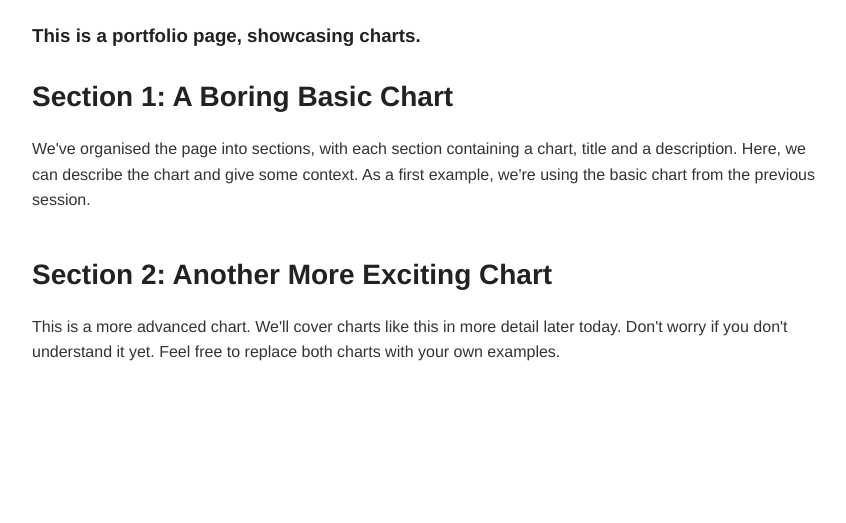
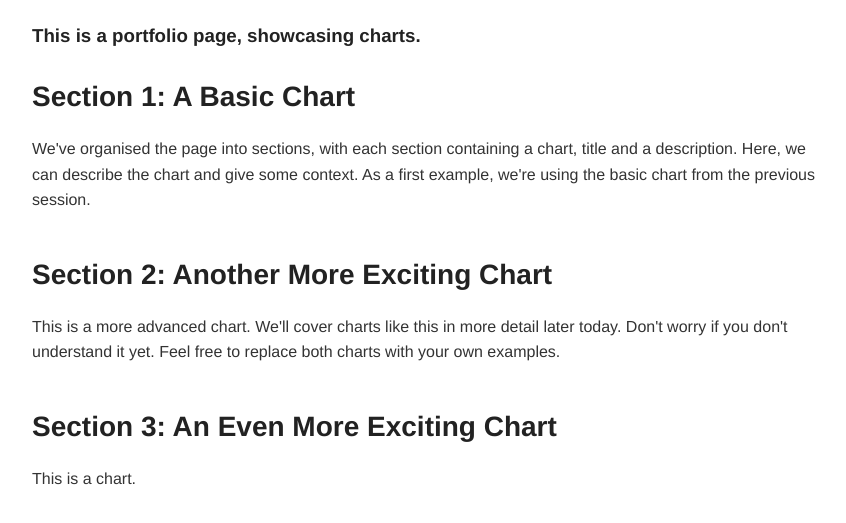
Before and after one commit to MGAB25/MGAB25.GitHub.io, a plain HTML site: page index.html in a window 1280 px wide. Shown: the part 189-712 px from the top of the page, without its empty margins (208-1054 px from the left). Drawn offline with Linux system fonts and the light colour scheme; a script that the page names is missing.

Commit message:
Add files via upload

```diff
--- a/index.html
+++ b/index.html
@@ -51,7 +51,7 @@
     <!-- We're organising the page into sections, with each section containing a chart, title and a description -->
     <section>
         <div class="chart-description">
-            <h2>Section 1: A Boring Basic Chart</h2>
+            <h2>Section 1: A Basic Chart</h2>
             <p> <!-- This is a paragraph, it's the main way to display text on a web page -->
                 We've organised the page into sections, with each section containing a chart, title and a description. Here, we can describe the chart and give some context.
                 As a first example, we're using the basic chart from the previous session.
@@ -75,17 +75,27 @@
         <!-- Try copying pasting the section above -->
         <!-- You'll need to change the id of the figure "<figure id="Location3"... -->
         <!-- ... and add a new variable for the graph spec in the script at the bottom of the page -->
-
+        <section>
+            <div class="chart-description"> <!-- we are grouping the title and description together so we can style them together -->
+                <h2>Section 3: An Even More Exciting Chart</h2>
+                <p> <!-- This is a paragraph, it's the main way to display text on a web page -->
+                    This is a chart.
+                </p>
+            </div>
+            <figure id="Location3"></figure> <!-- we give it an id so we can put a vega-lite graph here with VegaEmbed -->
+        </section>
 
     <!-- This is a script, it's a way to run JavaScript code on the page -->
     <script>
         // This is a comment in JavaScript - it's a different language to HTML and CSS
 
         var figure_1_spec = "s2_chart1.json"; // We're storing the URL of the graph we want to display in a variable
-        var figure_2_spec = "https://raw.githubusercontent.com/EconomicsObservatory/courses/main/2/s2_chart2.json";
+        var figure_2_spec = "https://raw.githubusercontent.com/EconomicsObservatory/courses/main/2/s2_chart2.json"
+        var figure_3_spec = "TiS.json";
 
         vegaEmbed('#Location1', figure_1_spec) // We're using the vegaEmbed function to put a graph in the element with id figure_1
         vegaEmbed('#Location2', figure_2_spec)
+        vegaEmbed('#Location3', figure_3_spec)
 
         // Do you want to add more graphs?
         // try defining a new variable for figure_3_spec, adding VegaEmbed for Location3, and adding a new section in the HTML
```
